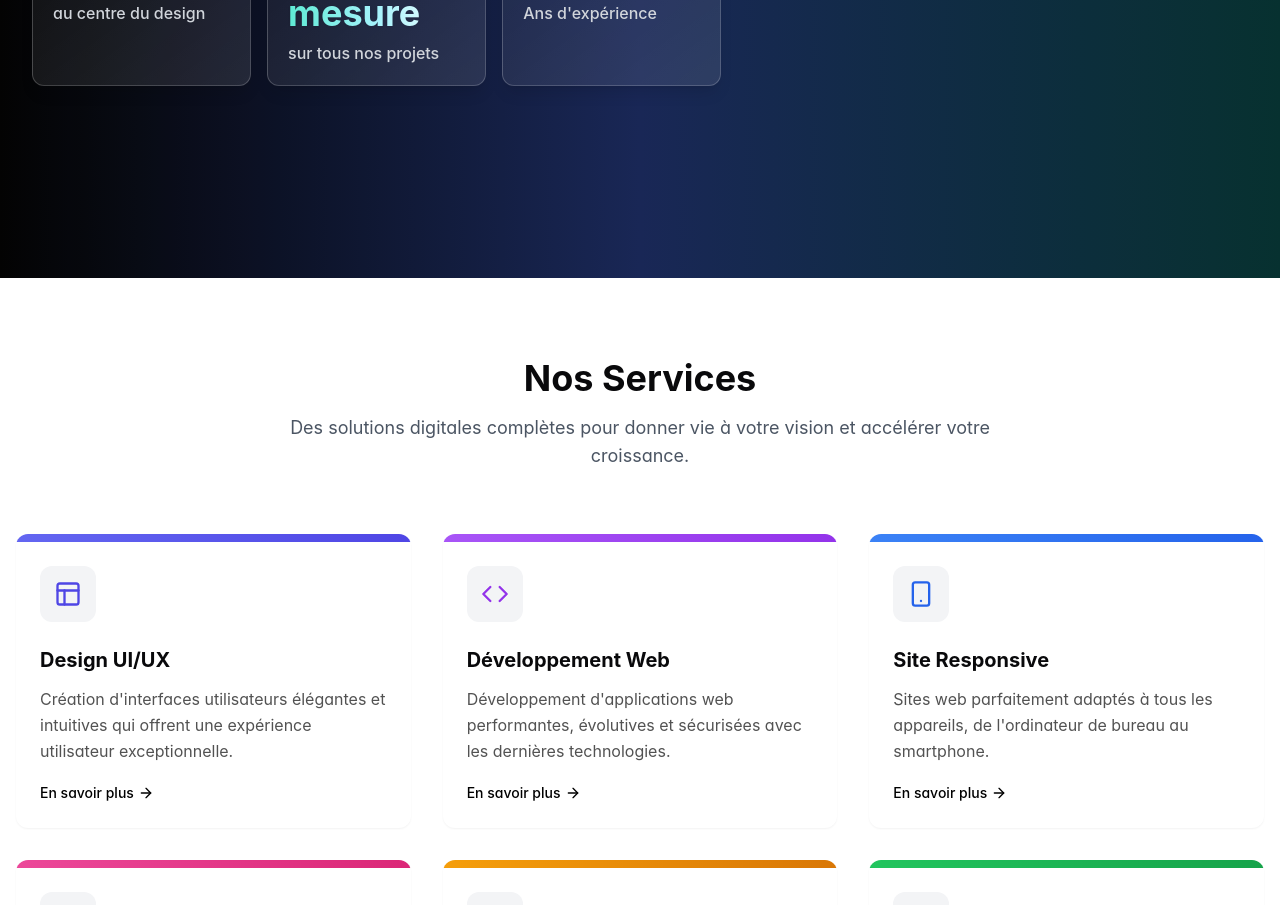
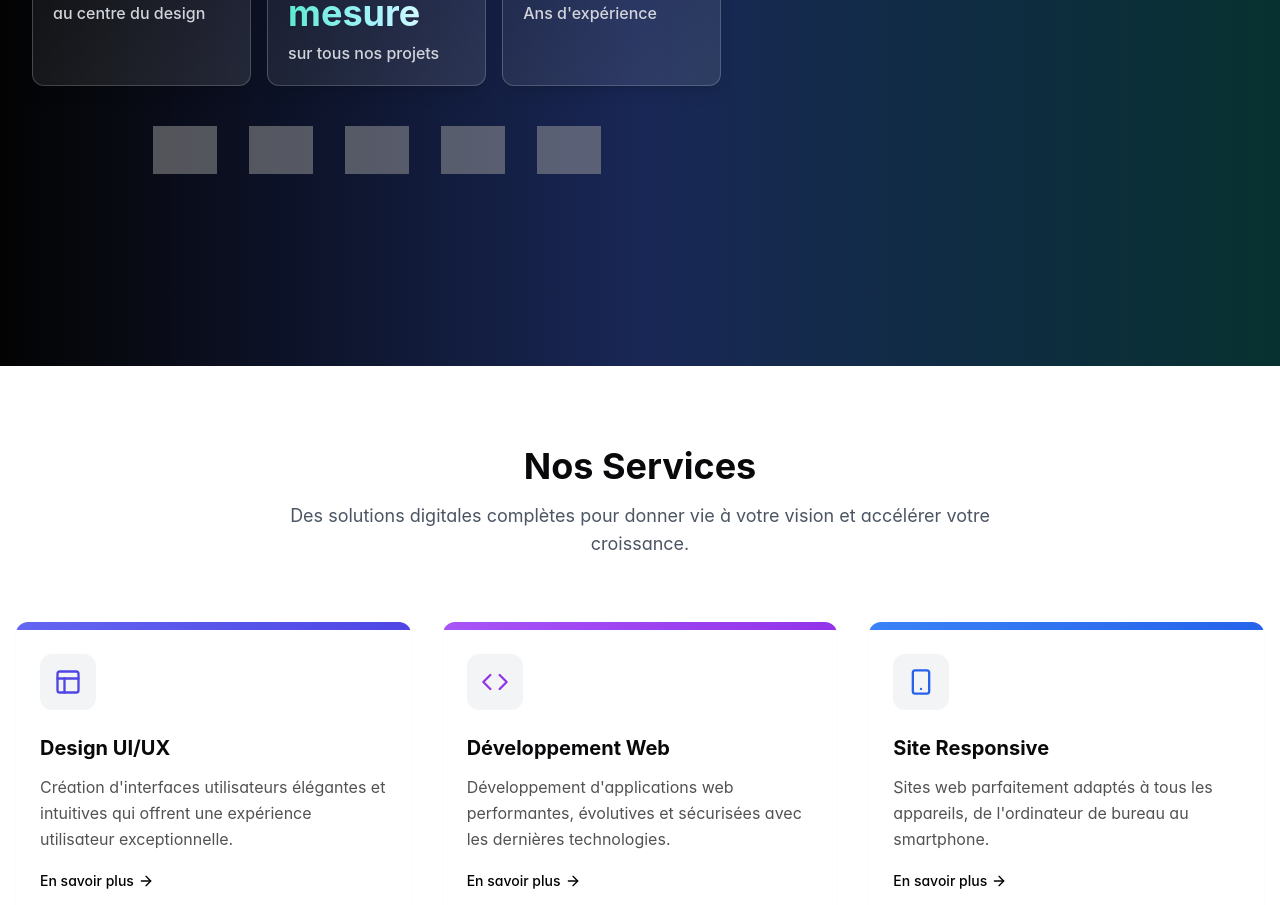
Before and after one commit to HelloEnkio/webdesign-nest-17, a React (Vite) app: page / in a window 1280 px wide. Shown: the part 980-1885 px from the top of the page. Built offline with nearby package versions, Linux system fonts and the light colour scheme; grey boxes are pictures that could not be loaded.

Commit message:
Fix: HeroClientLogos component error
The HeroClientLogos component was returning void instead of a ReactNode, causing a type error. This commit fixes the error.

```diff
--- a/src/components/hero/HeroClientLogos.tsx
+++ b/src/components/hero/HeroClientLogos.tsx
@@ -1,4 +1,6 @@
+
 import React from 'react';
+
 const HeroClientLogos: React.FC = () => {
   // Array of client logos
   const clients = [{
@@ -17,6 +19,21 @@ const HeroClientLogos: React.FC = () => {
     name: 'Client 5',
     logo: '/placeholder.svg'
   }];
-  return;
+
+  // Return the JSX for client logos
+  return (
+    <div className="flex flex-wrap justify-center gap-8 items-center mt-12">
+      {clients.map((client, index) => (
+        <div key={index} className="flex items-center justify-center">
+          <img
+            src={client.logo}
+            alt={client.name}
+            className="h-12 w-auto opacity-50 grayscale hover:opacity-100 hover:grayscale-0 transition-all duration-300"
+          />
+        </div>
+      ))}
+    </div>
+  );
 };
+
 export default HeroClientLogos;
```
